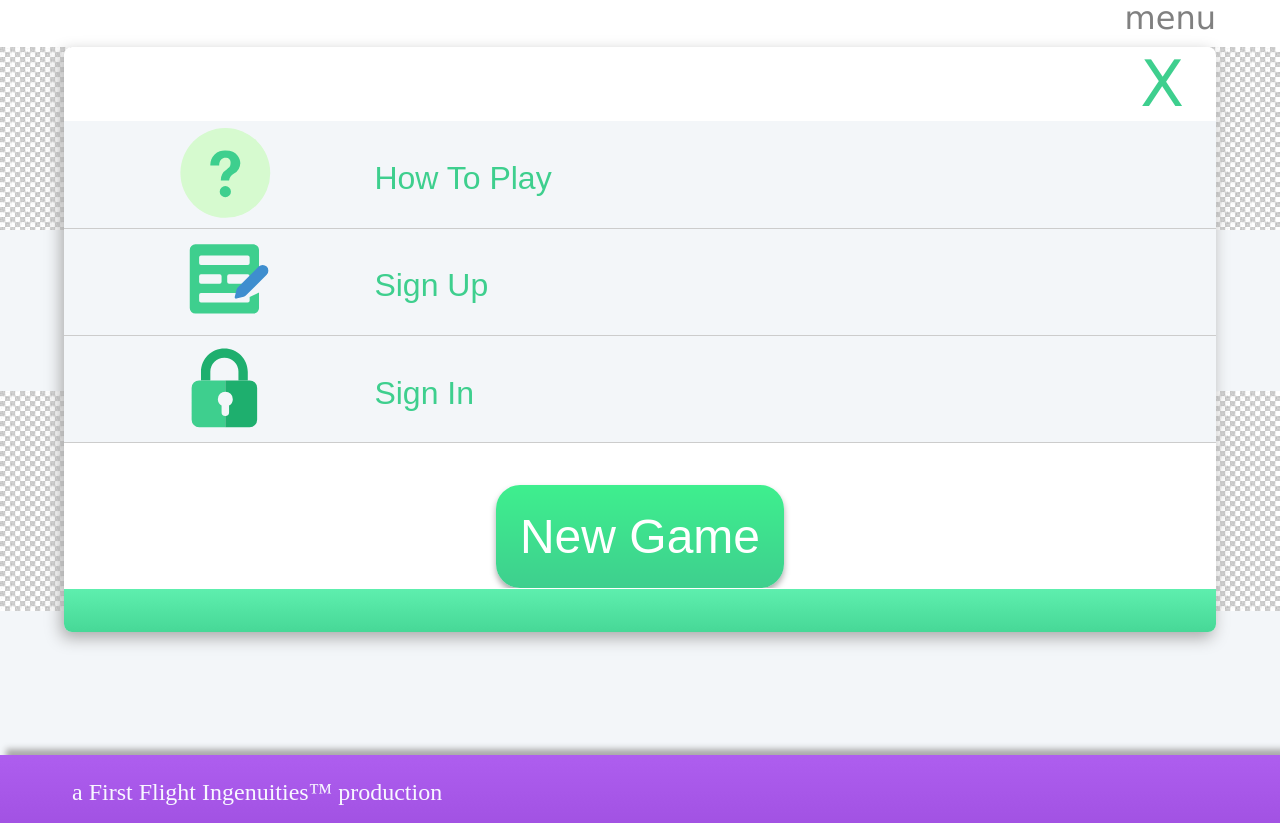
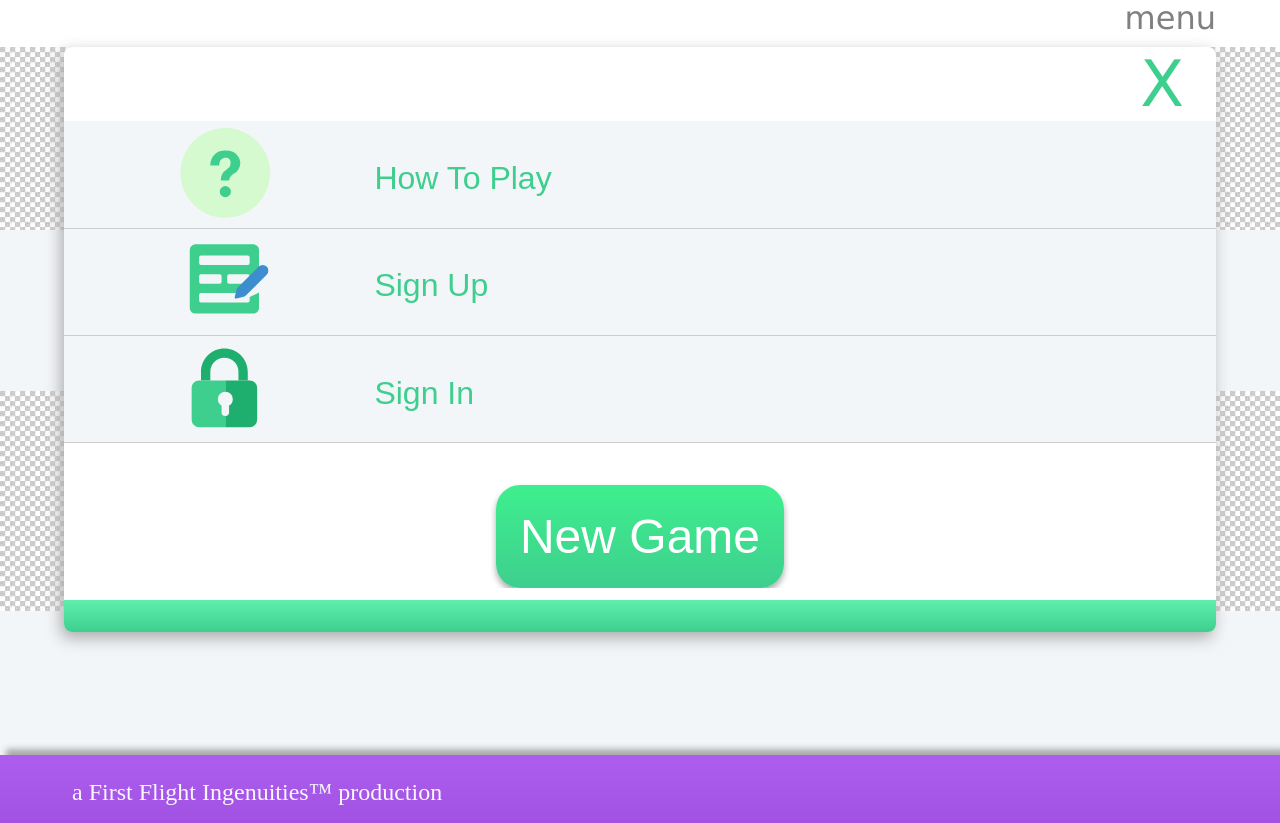
Before and after one commit to srahimi1/Koji, a Rails app: page / in a window 1280 px wide. Shown: the part 91-914 px from the top of the page. Run offline with Rails 7, Linux system fonts and the light colour scheme; style sheets or scripts are compiled from the project's sources.

Commit message:
checking positioning of elements in li 3

```diff
--- a/app/views/welcome/index.html.erb
+++ b/app/views/welcome/index.html.erb
@@ -27,7 +27,7 @@
 			<li style="width: 100%; text-align:center; overflow: hidden; background-color: white; margin-top: 1em;"><button id="newGameButton" style="background-color: #3ecf8e; background: linear-gradient(#3eef8e,#3ecf8e); color: white; border-radius: 0.5em; box-shadow: 0px 4px 6px #aaaaaa; border: none; font-size:1.5em;padding:.5em;margin-top: 0.2em" onclick="setupNewGame()">New Game</button>
 			</li>
 		</ul>
-		<div style="width: 100%; height: 10%; background-color:#3ecf8e; background: linear-gradient(#5eefae,#3ecf8e);"></div>
+		<div style="position:absolute; bottom: 0; width: 100%; height: 2em; background-color:#3ecf8e; background: linear-gradient(#5eefae,#3ecf8e);"></div>
 	</div>
 
 	<div id="gameMessageDiv" style="position:absolute; top: 0%; left: 5%; width: 90%; height: 0px; background-color: white; z-index:5; box-shadow: -3px 6px 16px #aaaaaa; margin-top: -2em; opacity: 0; border-radius: 0.5em; transition: margin-top 1s, opacity 1s; overflow: hidden;">
```
